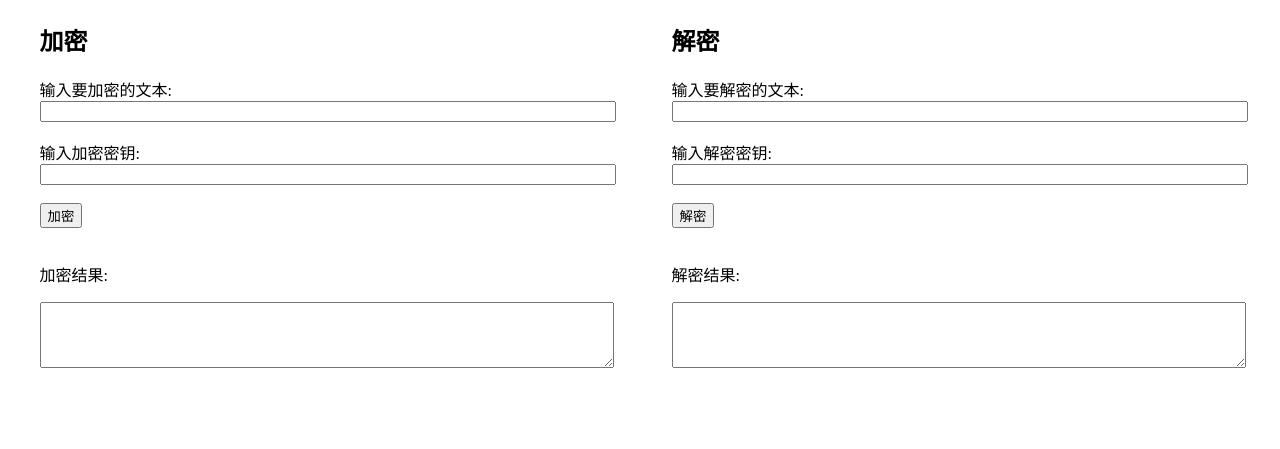
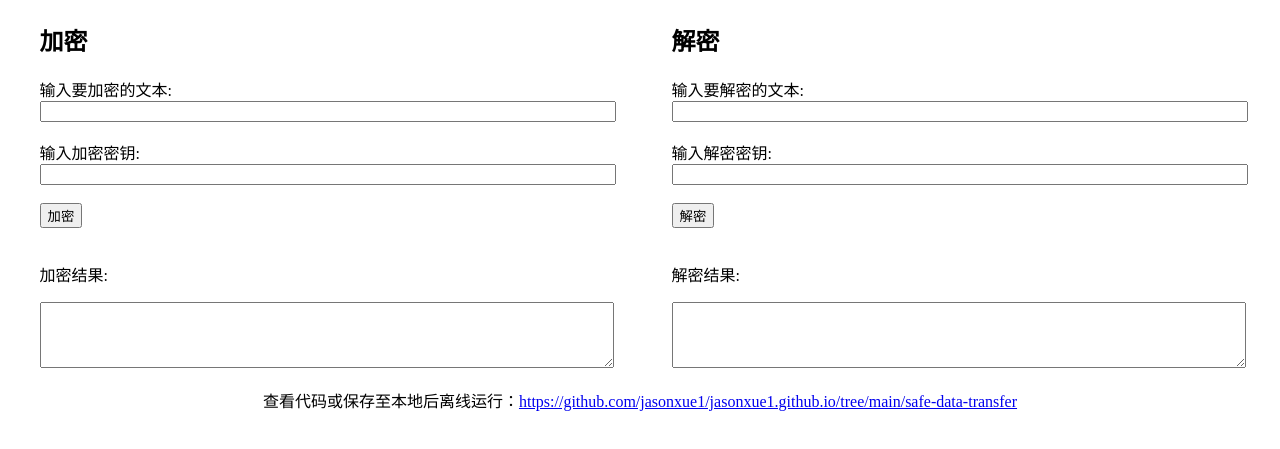
Before and after one commit to jasonxue1/jasonxue1.github.io, a plain HTML site: page safe-data-transfer/index.html in a window 1280 px wide. Shown: the part 87-536 px from the top of the page. Drawn offline with nearby package versions, Linux system fonts and the light colour scheme.

Commit message:
Update index.html

```diff
--- a/safe-data-transfer/index.html
+++ b/safe-data-transfer/index.html
@@ -3,7 +3,7 @@
 <head>
     <meta charset="UTF-8">
     <meta name="viewport" content="width=device-width, initial-scale=1.0">
-    <title>AES算法 加密与解密</title>
+    <title>AES算法加密与解密</title>
     <!-- 引入 CryptoJS -->
     <script src="https://cdnjs.cloudflare.com/ajax/libs/crypto-js/4.1.1/crypto-js.min.js"></script>
 </head>
@@ -77,5 +77,10 @@
             }
         }
     </script>
+
+    <!-- 仓库链接 -->
+    <p style="text-align: center;">
+        查看代码或保存至本地后离线运行：<a href="https://github.com/jasonxue1/jasonxue1.github.io/tree/main/safe-data-transfer" target="_blank">https://github.com/jasonxue1/jasonxue1.github.io/tree/main/safe-data-transfer</a>
+    </p>
 </body>
 </html>
```
